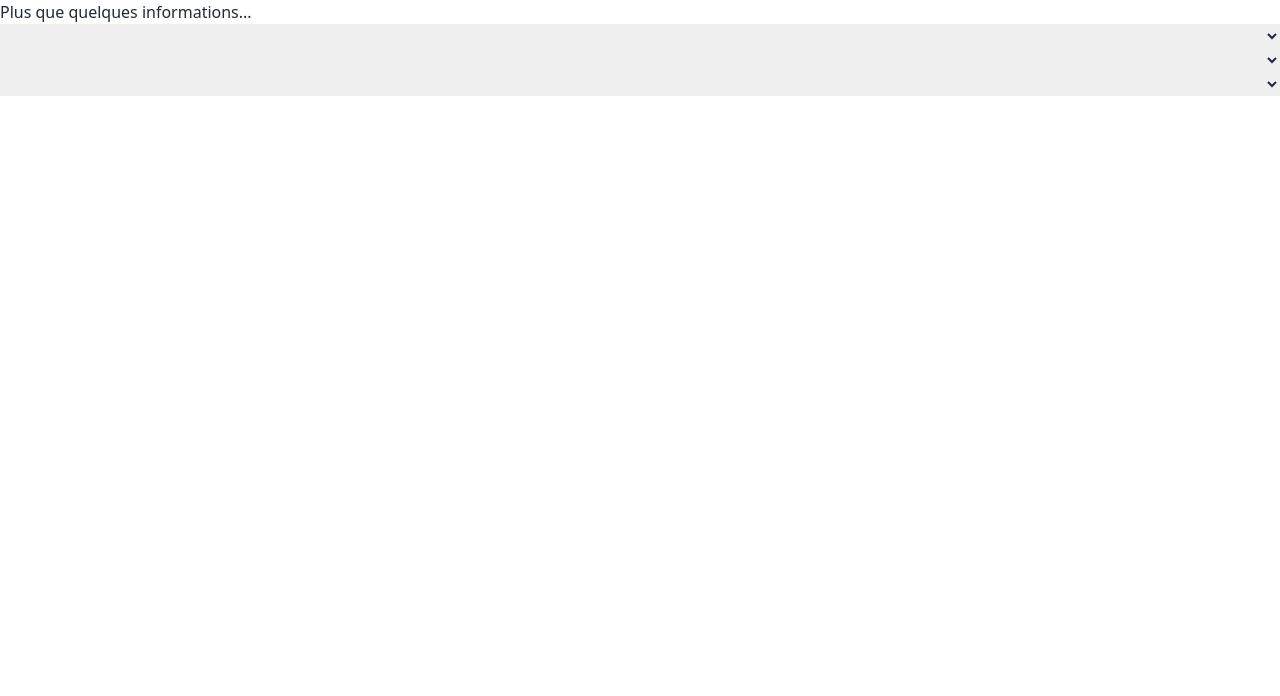
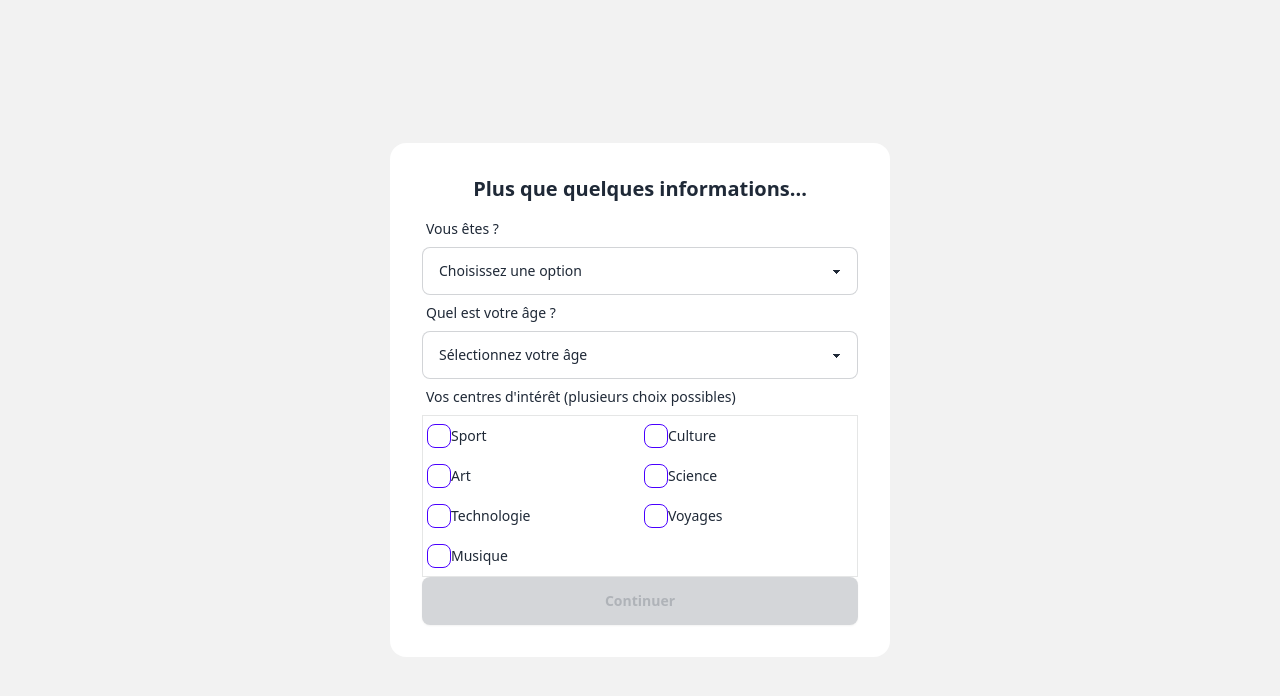
Before and after one commit to LateFR/WispChat, a Vue app in the folder frontend/: page /setup in a window 1280 px wide. Shown: the top 696 px of the page. Built offline with nearby package versions, Linux system fonts and the light colour scheme.

Commit message:
Small ui improvement

```diff
--- a/frontend/src/components/Setup.vue
+++ b/frontend/src/components/Setup.vue
@@ -1,21 +1,52 @@
 <script setup>
-    import { ref, onMounted } from 'vue'
+import { ref, onMounted, computed } from 'vue'
 import { sendSetupInfo, tryReSetup } from '@/services/login'
 import router from '@/router'
-    import { useUserStore } from '@/stores/user'
+// useUserStore n'est pas utilisé ici, mais je le laisse au cas où tu en aurais besoin ailleurs
+// import { useUserStore } from '@/stores/user'
 
+// --- State ---
+const gender = ref(null)
 const age = ref(null)
-    const gender = ref(null)
-    const interests = ref([])
+const interests = ref(["nothing"])
 
-    async function sendSetupInfoHandler(){
-        const succes = await sendSetupInfo(age.value, gender.value, interests.value)
-        if (succes) {
+// --- Options dynamiques ---
+
+// Pour l'âge : on génère un tableau de 18 à 99
+const ageOptions = []
+for (let i = 18; i <= 99; i++) {
+  ageOptions.push(i)
+}
+
+// Pour les centres d'intérêt, c'est plus propre de les définir ici
+const availableInterests = [
+  { id: 'sport', label: 'Sport' },
+  { id: 'culture', label: 'Culture' },
+  { id: 'art', label: 'Art' },
+  { id: 'science', label: 'Science' },
+  { id: 'tech', label: 'Technologie' },
+  { id: 'voyages', label: 'Voyages' },
+  { id: 'musique', label: 'Musique' },
+]
+
+// --- Logique ---
+
+// Une propriété "computed" pour valider le formulaire, c'est plus propre qu'un v-show
+const isFormValid = computed(() => {
+  return gender.value && age.value && interests.value.length > 0
+})
+
+async function sendSetupInfoHandler() {
+  if (!isFormValid.value) return // Sécurité supplémentaire
+
+  const success = await sendSetupInfo(age.value, gender.value, interests.value)
+  if (success) {
     router.push('/')
   } else {
-            console.warn("Something went wrong")
+    // On pourrait afficher une alerte à l'utilisateur ici
+    console.warn("Something went wrong during setup info submission.")
+    router.push('/login')
   }
-
 }
 
 onMounted(async () => {
@@ -27,34 +58,74 @@
 </script>
 
 <template>
-    <h1> Plus que quelques informations...</h1>
-    <div class="flex flex-col gap-4">
-        <select v-model="gender">
-            <option value="male">Homme</option>
-            <option value="female">Femme</option>
+  <!-- Conteneur principal pour centrer le contenu sur la page -->
+  <div class="min-h-screen bg-base-200 flex items-center justify-center p-4">
+
+    <!-- On utilise une "card" de DaisyUI pour un look soigné -->
+    <div class="card w-full max-w-[500px] bg-base-100 shadow-xl">
+      <div class="card-body">
+        <h1 class="card-title text-3xl justify-center mb-6">
+          Plus que quelques informations...
+        </h1>
+
+        <!-- On utilise un vrai formulaire pour la sémantique et l'accessibilité -->
+        <form @submit.prevent="sendSetupInfoHandler" class="space-y-4">
+
+          <!-- Champ Genre -->
+          <div class="form-control w-full">
+            <label class="label">
+              <span class="label-text">Vous êtes ?</span>
+            </label>
+            <select v-model="gender" class="select select-bordered" required>
+              <option :value="null" disabled selected>Choisissez une option</option>
+              <option value="male">Un homme</option>
+              <option value="female">Une femme</option>
             </select>
-        <select v-model="age">
-            <option value="18">18 ans</option>
-            <option value="19">19 ans</option>
-            <option value="20">20 ans</option>
-            <option value="21">21 ans</option>
-            <option value="22">22 ans</option>
-            <option value="23">23 ans</option>
-            <option value="24">24 ans</option>
-            <option value="25">25 ans</option>
-            <option value="26">26 ans</option>
-            <option value="27">27 ans</option>
-            <option value="28">28 ans</option>
-            <option value="29">29 ans</option>
-            <option value="30">30 ans</option>
+          </div>
+
+          <!-- Champ Âge (généré dynamiquement) -->
+          <div class="form-control w-full">
+            <label class="label">
+              <span class="label-text">Quel est votre âge ?</span>
+            </label>
+            <select v-model="age" class="select select-bordered" required>
+              <option :value="null" disabled selected>Sélectionnez votre âge</option>
+              <option v-for="ageValue in ageOptions" :key="ageValue" :value="ageValue">
+                {{ ageValue }} ans
+              </option>
             </select>
-        <select v-model="interests">
-            <option value="sport">Sport</option>
-            <option value="culture">Culture</option>
-            <option value="art">Art</option>
-            <option value="science">Science</option>
-            <option value="tech">Technologie</option>
-        </select>
-        <button @click='sendSetupInfoHandler' v-show='age && gender && interests' class='btn btn-primary btn-square' > Send </button>
+          </div>
+
+          <!-- Centres d'intérêt (avec des checkboxes, c'est mieux pour la sélection multiple) -->
+          <div class="form-control w-full">
+            <label class="label">
+              <span class="label-text">Vos centres d'intérêt (plusieurs choix possibles)</span>
+            </label>
+            <div class="grid grid-cols-2 gap-2 p-4 border border-base-300 rounded-lg">
+              <label v-for="interest in availableInterests" :key="interest.id" class="label cursor-pointer justify-start gap-3">
+                <input
+                  type="checkbox"
+                  :value="interest.id"
+                  v-model="interests"
+                  class="checkbox checkbox-primary"
+                />
+                <span class="label-text">{{ interest.label }}</span>
+              </label>
+            </div>
+          </div>
+
+          <!-- Bouton de soumission -->
+          <div class="card-actions justify-end mt-8">
+            <button
+              type="submit"
+              class="btn btn-primary btn-block"
+              :disabled="!isFormValid"
+            >
+              Continuer
+            </button>
+          </div>
+        </form>
+      </div>
+    </div>
   </div>
 </template>
--- a/frontend/src/stores/user.js
+++ b/frontend/src/stores/user.js
@@ -41,6 +41,7 @@ export const useUserStore = defineStore("user", {
             this.loggedIn = false
             this.token = null
             this.rooms = []
+            this.setupInfo = null
             localStorage.removeItem("username")
             localStorage.removeItem("token")
             localStorage.removeItem("setupInfo")
```
Lines whose indentation alone changed are shown as unchanged.
